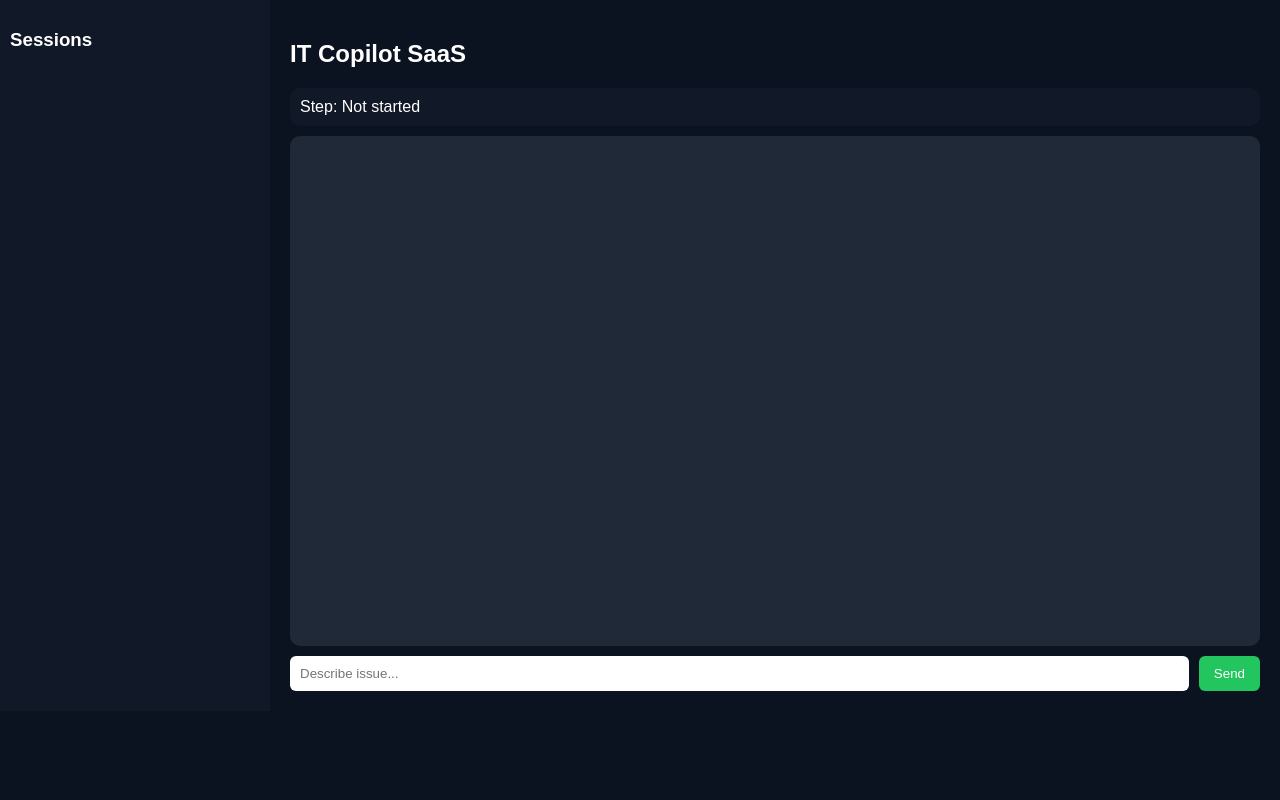
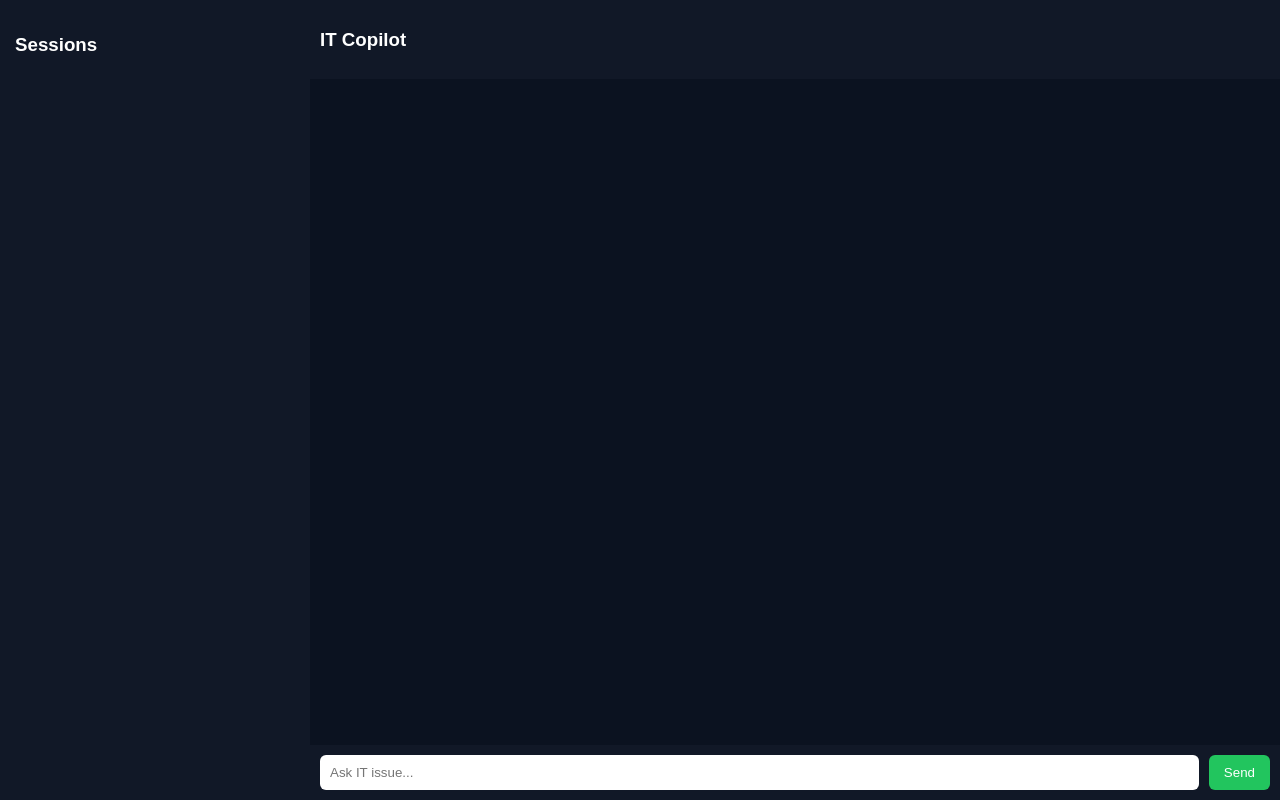
Before and after one commit to bgrider1984/it-ai-tool, a Flask app: page /dashboard in a window 1280 px wide. Run offline with Flask 3, Linux system fonts and the light colour scheme; the visitor is signed in with stand-in values (Sample User, id 1); data that the repository does not hold is empty.

Commit message:
Update dashboard.html

```diff
--- a/templates/dashboard.html
+++ b/templates/dashboard.html
@@ -1,7 +1,8 @@
 <!DOCTYPE html>
 <html>
 <head>
-<title>IT Helpdesk Copilot</title>
+<meta charset="UTF-8">
+<title>IT Copilot Dashboard v2</title>
 
 <style>
 body {
@@ -10,40 +11,61 @@ body {
     background:#0b1220;
     color:white;
     display:flex;
+    height:100vh;
 }
 
+/* SIDEBAR */
 .sidebar {
-    width:250px;
+    width:280px;
     background:#111827;
-    padding:10px;
+    padding:15px;
+    overflow-y:auto;
 }
 
+.session {
+    padding:10px;
+    margin:5px 0;
+    background:#1f2937;
+    border-radius:6px;
+    cursor:pointer;
+}
+
+.session:hover {
+    background:#374151;
+}
+
+/* MAIN */
 .main {
     flex:1;
-    padding:20px;
+    display:flex;
+    flex-direction:column;
 }
 
-.chat {
-    background:#1f2937;
+.header {
+    padding:10px;
+    background:#111827;
+}
+
+#chat {
+    flex:1;
+    overflow-y:auto;
     padding:15px;
-    border-radius:10px;
-    height:60vh;
-    overflow-y:auto;
 }
 
 .msg {
     margin:10px 0;
     padding:10px;
     border-radius:8px;
-    word-wrap:break-word;
+    max-width:70%;
 }
 
-.user { background:#2563eb; }
+.user { background:#2563eb; margin-left:auto; }
 .bot { background:#374151; }
 
 .input-area {
     display:flex;
-    margin-top:10px;
+    padding:10px;
+    background:#111827;
 }
 
 input {
@@ -56,22 +78,11 @@ input {
 button {
     margin-left:10px;
     padding:10px 15px;
+    background:#22c55e;
     border:none;
     border-radius:6px;
+    color:white;
     cursor:pointer;
-    background:#22c55e;
-    color:white;
-}
-
-button:hover {
-    background:#16a34a;
-}
-
-.stepbox {
-    background:#111827;
-    padding:10px;
-    margin-bottom:10px;
-    border-radius:10px;
 }
 </style>
 </head>
@@ -85,110 +96,91 @@ button:hover {
 
 <div class="main">
 
-<h2>IT Copilot SaaS</h2>
+<div class="header">
+    <h3>IT Copilot</h3>
+</div>
 
-<div class="stepbox" id="stepbox">Step: Not started</div>
-
-<div class="chat" id="chat"></div>
+<div id="chat"></div>
 
 <div class="input-area">
-    <input id="input" placeholder="Describe issue..." />
-    <button onclick="sendMessage()">Send</button>
+    <input id="input" placeholder="Ask IT issue...">
+    <button onclick="send()">Send</button>
 </div>
-
-<div id="buttons"></div>
 
 </div>
 
 <script>
 
-const chat = document.getElementById("chat");
-const input = document.getElementById("input");
+let currentSession = null;
 
-// ----------------------------
-// ADD MESSAGE
-// ----------------------------
-function addMessage(text, cls){
+function add(text, cls){
     const div = document.createElement("div");
     div.className = "msg " + cls;
     div.textContent = text;
-    chat.appendChild(div);
-    chat.scrollTop = chat.scrollHeight;
+    document.getElementById("chat").appendChild(div);
 }
 
-// ----------------------------
-// RENDER BUTTONS
-// ----------------------------
-function renderButtons(options){
-    const box = document.getElementById("buttons");
-    box.innerHTML = "";
+async function loadSessions(){
 
-    if(!options) return;
+    const res = await fetch("/sessions", {credentials:"include"});
+    const data = await res.json();
 
-    options.forEach(opt => {
-        const b = document.createElement("button");
-        b.textContent = opt;
+    const container = document.getElementById("sessions");
+    container.innerHTML = "";
 
-        b.onclick = () => {
-            input.value = opt;
-            sendMessage();
-        };
-
-        box.appendChild(b);
+    data.forEach(s => {
+        const div = document.createElement("div");
+        div.className = "session";
+        div.textContent = s.title;
+        div.onclick = () => loadSession(s.session_id);
+        container.appendChild(div);
     });
 }
 
-// ----------------------------
-// SEND MESSAGE (FIXED)
-// ----------------------------
-async function sendMessage(){
+async function loadSession(sid){
 
-    const msg = input.value.trim();
+    currentSession = sid;
 
-    if(!msg) return;
-
-    addMessage(msg, "user");
-
-    input.value = ""; // FIX: clear immediately
-
-    try {
-        const res = await fetch("/ask", {
-            method: "POST",
-            headers: {
-                "Content-Type": "application/json"
-            },
-            body: JSON.stringify({ message: msg })
+    const res = await fetch("/load_session/" + sid, {
+        credentials:"include"
     });
-
-        if(!res.ok){
-            throw new Error("Server error: " + res.status);
-        }
 
     const data = await res.json();
 
-        addMessage(data.response || "No response received", "bot");
+    const chat = document.getElementById("chat");
+    chat.innerHTML = "";
 
-        if(data.step){
-            document.getElementById("stepbox").textContent = "Step " + data.step;
+    data.forEach(m => {
+        add(m.message, m.role === "user" ? "user" : "bot");
+    });
 }
 
-        renderButtons(data.options);
+async function send(){
 
-    } catch (err) {
-        addMessage("⚠ Error contacting server. Check backend logs.", "bot");
-        console.error(err);
-    }
+    const input = document.getElementById("input");
+    const msg = input.value;
+    input.value = "";
+
+    add(msg, "user");
+
+    const res = await fetch("/ask", {
+        method:"POST",
+        headers:{"Content-Type":"application/json"},
+        credentials:"include",
+        body: JSON.stringify({
+            message: msg,
+            session_id: currentSession
+        })
+    });
+
+    const data = await res.json();
+
+    add(data.response, "bot");
+
+    loadSessions();
 }
 
-// ----------------------------
-// ENTER KEY SUPPORT (FIXED)
-// ----------------------------
-input.addEventListener("keydown", function(event){
-    if(event.key === "Enter"){
-        event.preventDefault();
-        sendMessage();
-    }
-});
+loadSessions();
 
 </script>
 
```
Lines whose indentation alone changed are shown as unchanged.
